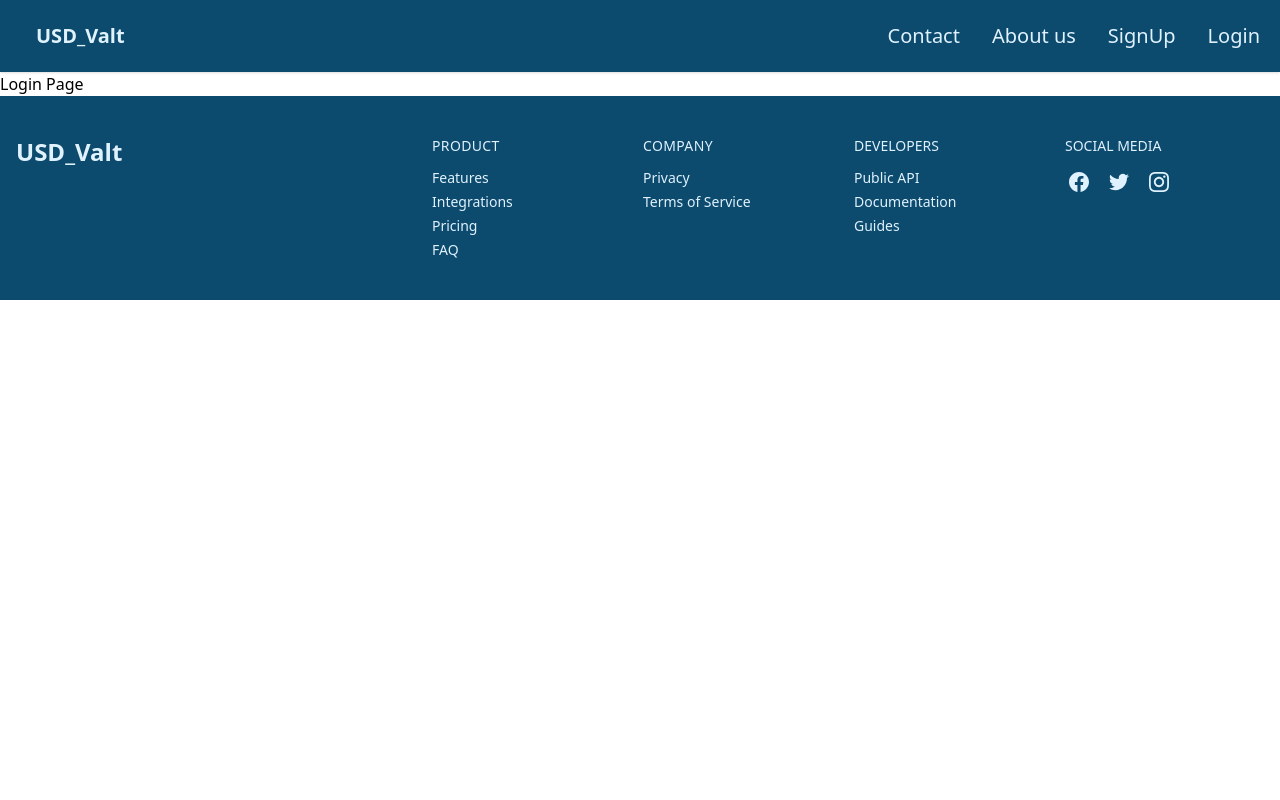
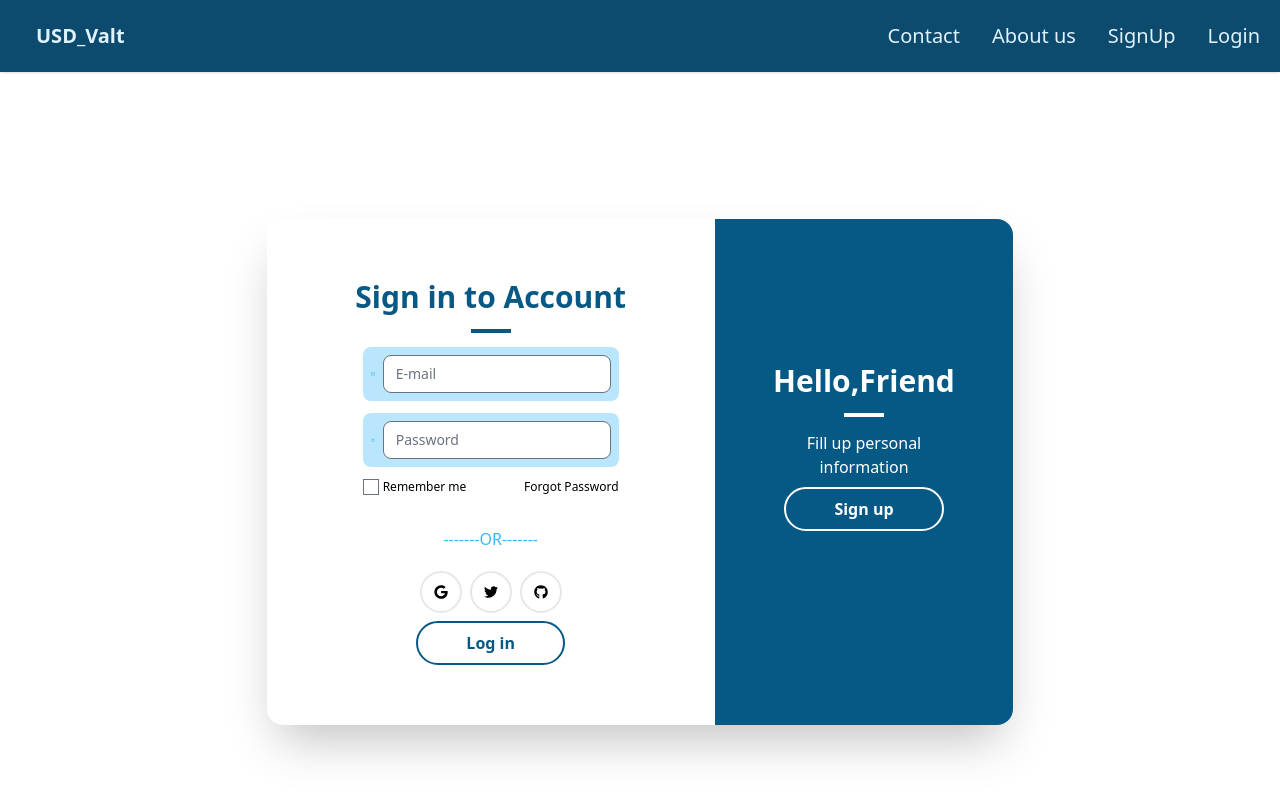
Before and after one commit to usama508/usd_valt, a Next.js app: page /login in a window 1280 px wide. Shown: the top 800 px of the page. Built offline with nearby package versions, Linux system fonts and the light colour scheme.

Commit message:
new Commit

```diff
--- a/pages/login.js
+++ b/pages/login.js
@@ -1,9 +1,89 @@
 import React from 'react'
+import Link from 'next/link'
+import { FaGithub } from 'react-icons/fa'
+import { FaTwitter } from 'react-icons/fa'
+import {FaGoogle} from 'react-icons/fa'
+import {FaRegEnvelope} from 'react-icons/fa'
+import {MdLockOutline} from 'react-icons/md'
 
 function Login() {
   return (
-    <div>
-        <h1>Login Page</h1>
+    <div className='flex flex-col items-center justify-center w-screen h-auto md:h-screen flex-1 py-20 px-20 text-center'>
+      <div className='bg-white rounded-2xl shadow-2xl flex w-2/3 max-w-4xl'>
+        <div className='w-3/5 p-5'>
+          <div className='py-10'>
+            <h2 className='text-3xl font-bold text-sky-800 mb-2'>Sign in to Account</h2>
+            <div className='border-2 w-10 border-sky-800 inline-block mb-2'></div>
+             <div className='flex flex-col items-center'>
+              <div className='bg-sky-200 w-64 rounded-lg p-2 flex items-center mb-3'>
+                <FaRegEnvelope className='text-sky-400 mr-2'/>
+                <input type='email' placeholder='E-mail' className=' rounded-lg outline-none  text-sm flex-1'/>
+              </div>
+
+              <div className='bg-sky-200 rounded-lg w-64 p-2 flex items-center mb-3'>
+                <MdLockOutline className='text-sky-400 mr-2'/>
+                <input type='password' placeholder='Password' className='rounded-lg outline-none text-sm flex-1'/>
+              </div>
+              <div className='flex justify-between w-64 mb-5'>
+                <label className='flex items-center text-xs'><input type="checkbox" name="remember" className='mr-1'
+                   />Remember me</label>
+                   <Link href='#'>
+                    <a className='text-xs'> Forgot Password</a>
+
+
+                   </Link>
+
+              </div>
+
+            <p className='text-sky-400 my-3 '>-------OR-------</p>
+            <div className='flex justify-center my-2'>
+              <Link href='https://www.google.com/'>
+                <a className='border-2 border-gray-200  hover:text-sky-400 rounded-full p-3 mx-1'>
+                  <FaGoogle className='text-sm'/>
+                </a>
+
+
+              </Link>
+
+              <Link href='https://twitter.com/'>
+                <a className='border-2 border-gray-200  hover:text-sky-400 rounded-full p-3 mx-1'>
+                  <FaTwitter className='text-sm'/>
+                </a>
+
+
+              </Link>
+
+              <Link href='https://www.linkedin.com/'>
+                <a className='border-2 border-gray-200  hover:text-sky-400 rounded-full p-3 mx-1'>
+                  <FaGithub className='text-sm'/>
+                </a>
+
+
+              </Link>
+
+            </div>
+
+              <Link href="/">
+            <a className='border-2 border-sky-800 text-sky-800 rounded-full px-12 py-2 inline-block font-semibold hover:bg-sky-800 hover:text-white'>Log in</a>
+          </Link>
+
+            </div>
+
+          </div>
+
+
+        </div>
+        <div className='w-2/5 bg-sky-800 text-white rounded-tr-2xl rounded-br-2xl py-36 px-12'>
+          <h2 className='text-3xl font-bold mb-2'>Hello,Friend</h2>
+          <div className='border-2 w-10 border-white inline-block mb-2'></div>
+          <p className='mb-2'>Fill up personal information </p>
+          <Link href="/signup">
+            <a className='border-2 border-white rounded-full px-12 py-2 inline-block font-semibold hover:bg-white hover:text-sky-800'>Sign up</a>
+          </Link>
+        </div>
+
+      </div>
+
     </div>
   )
 }
```
